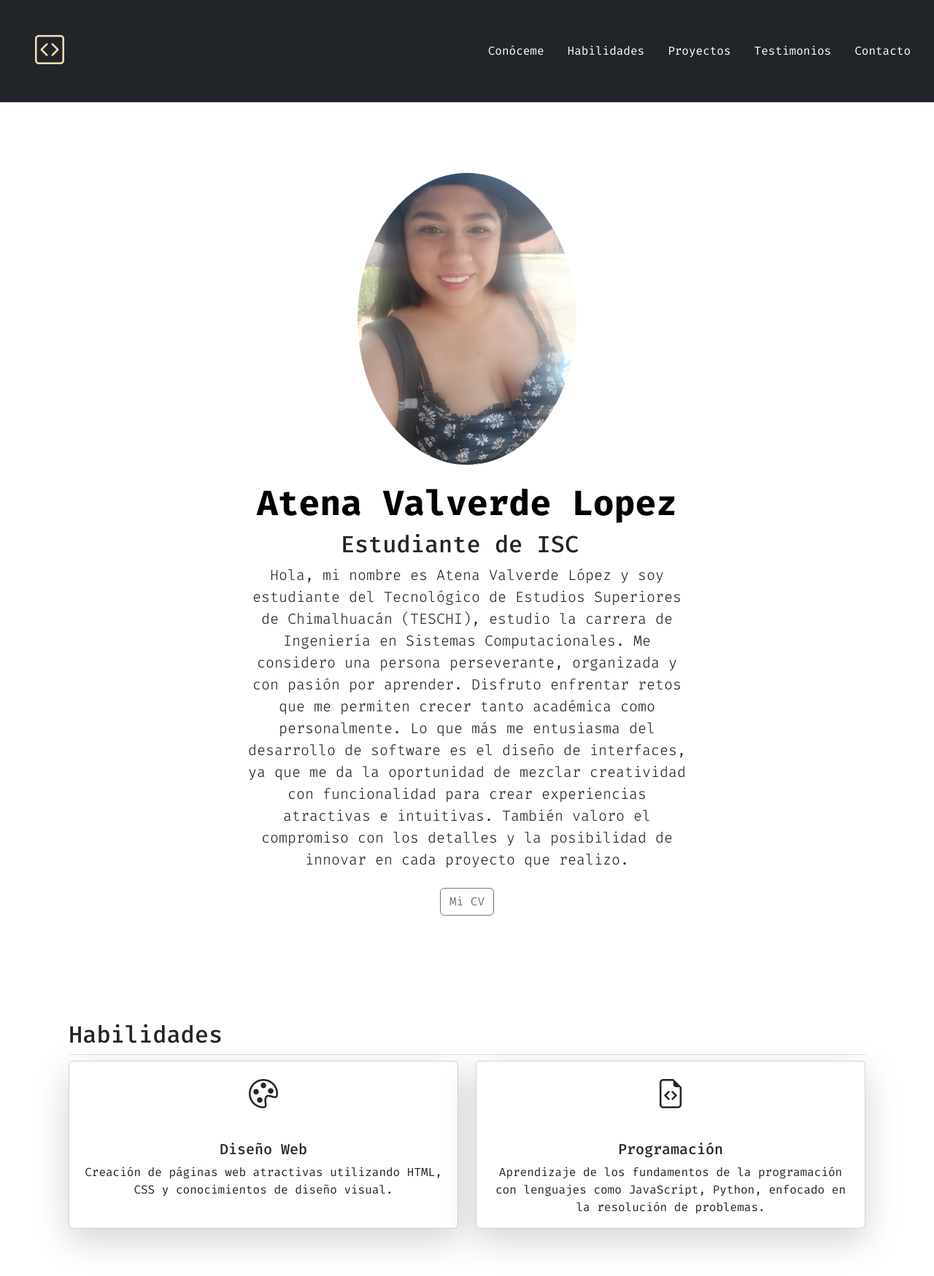
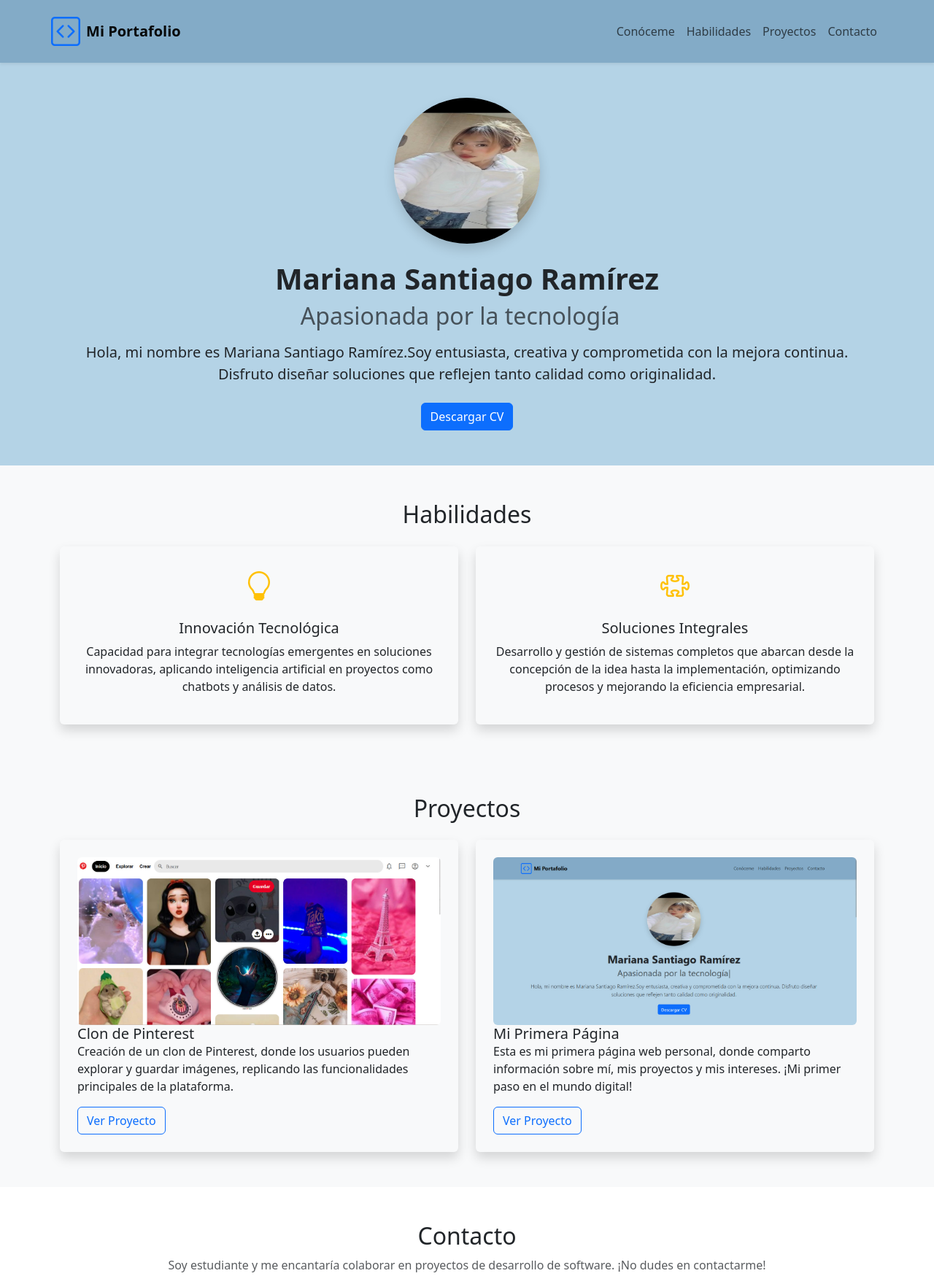
Before and after one commit to ateval/Proyecto, a plain HTML site: page index.html in a window 1280 px wide. Shown: the top 1749 px of the page at 73% size. Drawn offline with nearby package versions, Linux system fonts and the light colour scheme.

Commit message:
first commit

```diff
--- a/index.html
+++ b/index.html
@@ -4,131 +4,139 @@
 <head>
     <meta charset="UTF-8">
     <meta name="viewport" content="width=device-width, initial-scale=1.0">
-    <!-- CDN bootstrap -->
+    <link rel="stylesheet" href="styles.css">
+
+    <!-- Bootstrap CDN -->
     <link href="https://cdn.jsdelivr.net/npm/bootstrap@5.3.3/dist/css/bootstrap.min.css" rel="stylesheet"
         integrity="sha384-QWTKZyjpPEjISv5WaRU9OFeRpok6YctnYmDr5pNlyT2bRjXh0JMhjY6hW+ALEwIH" crossorigin="anonymous">
-    <!-- CDN Iconos -->
+    <!-- Iconos -->
     <link rel="stylesheet" href="https://cdn.jsdelivr.net/npm/bootstrap-icons@1.11.3/font/bootstrap-icons.min.css">
-    <!-- tipo de fuente -->
+    <!-- Fuente personalizada -->
     <link rel="preconnect" href="https://fonts.googleapis.com">
     <link rel="preconnect" href="https://fonts.gstatic.com" crossorigin>
     <link href="https://fonts.googleapis.com/css2?family=Fira+Code:wght@300..700&display=swap" rel="stylesheet">
-    <!-- favicon -->
+    <!-- Favicon -->
     <link rel="shortcut icon" href="/assets/img/code-square.svg" type="image/x-icon">
-    <!-- hoja estilos -->
-    <link rel="stylesheet" href="styles.css">
-    <title>Atena Valverde Lopez</title>
+    <style>
+        body {
+            background-color: #b4d3e6; /* Fondo claro */
+        }
+
+        header {
+            background-color: #83abc7; /* Tono azul claro para la barra superior */
+        }
+
+        .navbar-brand span {
+            color: #060707; /* Texto del logo en azul */
+        }
+    </style>
+    <title>Mi Portafolio - Mariana Santiago Ramírez</title>
 </head>
 
 <body>
-    <!-- menu-var -->
-    <header class="header">
-        <div class="px-3 py-2 text-bg-dark border-bottom">
-            <div class="d-flex flex-wrap align-items-center justify-content-center justify-content-lg-start">
-                <a href="/" class="d-flex align-items-center my-2 my-lg-0 me-lg-auto">
-                    <i id="item" class="bi bi-code-square p-4 fs-1 m-2"></i>
+    <!-- Menú de navegación -->
+    <header class="shadow-sm">
+        <nav class="navbar navbar-expand-lg navbar-light container">
+            <a class="navbar-brand d-flex align-items-center" href="#">
+                <i class="bi bi-code-square fs-1 me-2 text-primary"></i>
+                <span class="fw-bold">Mi Portafolio</span>
             </a>
-                <ul class="nav col-12 col-lg-auto my-2 justify-content-center my-md-0 text-small">
-                    <li><a href="#presentacion" class="nav-link">Conóceme</a></li>
-                    <li><a href="#habilidades" class="nav-link">Habilidades</a></li>
-                    <li><a href="#proyectos" class="nav-link">Proyectos</a></li>
-                    <li><a href="#testimonios" class="nav-link">Testimonios</a></li>
-                    <li><a href="#contacto" class="nav-link">Contacto</a></li>
+            <button class="navbar-toggler" type="button" data-bs-toggle="collapse" data-bs-target="#navbarNav"
+                aria-controls="navbarNav" aria-expanded="false" aria-label="Toggle navigation">
+                <span class="navbar-toggler-icon"></span>
+            </button>
+            <div class="collapse navbar-collapse justify-content-end" id="navbarNav">
+                <ul class="navbar-nav">
+                    <li class="nav-item"><a class="nav-link" href="#presentacion">Conóceme</a></li>
+                    <li class="nav-item"><a class="nav-link" href="#habilidades">Habilidades</a></li>
+                    <li class="nav-item"><a class="nav-link" href="#proyectos">Proyectos</a></li>
+                    <li class="nav-item"><a class="nav-link" href="#contacto">Contacto</a></li>
                 </ul>
             </div>
-        </div>
+        </nav>
     </header>
 
-    <!-- presentación -->
-    <main>
-        <div class="hero" id="presentacion">
-            <div class="px-4 py-5 my-5 text-center">
-                <img class="d-block mx-auto mb-4 rounded-circle"
-                     src="assets/img/ate.jpeg"
-                     alt="Atena Valverde Lopez"
-                     style="width: 300px; height: 400px;">
-                <h1 class="display-5 fw-bold text-body-emphasis">Atena Valverde Lopez</h1>
-                <!-- Texto animado -->
-                <h2 id="app"></h2>
-                <div class="col-lg-6 mx-auto">
-                    <p class="lead mb-4">Hola, mi nombre es Atena Valverde López y soy estudiante del Tecnológico de Estudios Superiores de Chimalhuacán (TESCHI), estudio la carrera de Ingeniería en Sistemas Computacionales.
-                        Me considero una persona perseverante, organizada y con pasión por aprender. Disfruto enfrentar retos que me permiten crecer tanto académica como personalmente. Lo que más me entusiasma del desarrollo de
-                        software es el diseño de interfaces, ya que me da la oportunidad de mezclar
-                        creatividad con funcionalidad para crear experiencias atractivas e intuitivas.
-                        También valoro el compromiso con los detalles y la posibilidad de innovar en cada proyecto que realizo.</p>
-                    <button type="button" class="btn btn-outline-secondary">Mi CV</button>
+    <!-- Sección de presentación -->
+    <main class="text-dark">
+        <section class="py-5 text-center" id="presentacion">
+            <div class="container">
+                <img class="rounded-circle shadow mb-4" src="assets/img/yo.jpeg" alt="Mariana Santiago Ramírez"
+                    style="width: 200px; height: 200px;">
+                <h1 class="fw-bold">Mariana Santiago Ramírez</h1>
+                <h2 id="app" class="text-muted mb-3"></h2>
+                <p class="lead">Hola, mi nombre es Mariana Santiago Ramírez.Soy entusiasta, creativa y comprometida
+                    con la mejora continua. Disfruto diseñar soluciones que reflejen tanto calidad como originalidad.</p>
+                <a href="#" class="btn btn-primary mt-2">Descargar CV</a>
+            </div>
+        </section>
+
+       <!-- Habilidades -->
+<section id="habilidades" class="py-5 bg-light">
+    <div class="container">
+        <h2 class="text-center mb-4">Habilidades</h2>
+        <div class="row text-center">
+            <div class="col-md-6">
+                <div class="p-4 shadow rounded">
+                    <i class="bi bi-lightbulb fs-1 text-warning"></i>
+                    <h5 class="mt-3">Innovación Tecnológica</h5>
+                    <p>Capacidad para integrar tecnologías emergentes en soluciones innovadoras, aplicando inteligencia artificial en proyectos como chatbots y análisis de datos.</p>
+                </div>
+            </div>
+            <div class="col-md-6">
+                <div class="p-4 shadow rounded">
+                    <i class="bi bi-puzzle fs-1 text-warning"></i>
+                    <h5 class="mt-3">Soluciones Integrales</h5>
+                    <p>Desarrollo y gestión de sistemas completos que abarcan desde la concepción de la idea hasta la implementación, optimizando procesos y mejorando la eficiencia empresarial.</p>
                 </div>
             </div>
         </div>
-
-<!-- Nueva sección de habilidades -->
-<div id="habilidades" class="habilidades container px-4 py-5">
-  <h2 class="pb-2 border-bottom">Habilidades</h2>
+    </div>
+</section>
+<!-- Proyectos -->
+<section id="proyectos" class="py-5 bg-light">
+    <div class="container">
+        <h2 class="text-center mb-4">Proyectos</h2>
         <div class="row row-cols-1 row-cols-md-2 g-4">
             <div class="col">
-          <div class="card h-100 text-center shadow-lg hover-shadow">
-              <i class="bi bi-palette fs-1 py-3"></i>
+                <div class="p-4 shadow rounded h-100">
+                    <img src="/assets/img/mi_pinterest.jpeg" class="card-img-top rounded" alt="Clon de Pinterest">
                     <div class="card-body">
-                  <h5 class="card-title">Diseño Web </h5>
-                  <p class="card-text">Creación de páginas web atractivas utilizando HTML, CSS y conocimientos de diseño visual.</p>
+                        <h5 class="card-title">Clon de Pinterest</h5>
+                        <p class="card-text">Creación de un clon de Pinterest, donde los usuarios pueden explorar y guardar imágenes, replicando las funcionalidades principales de la plataforma.</p>
+                        <a href="https://mari1702.github.io/Pin_mari/" target="_blank" class="btn btn-outline-primary">Ver Proyecto</a>
                     </div>
                 </div>
             </div>
             <div class="col">
-          <div class="card h-100 text-center shadow-lg hover-shadow">
-              <i class="bi bi-file-earmark-code fs-1 py-3"></i>
+                <div class="p-4 shadow rounded h-100">
+                    <img src="/assets/img/mi_portafolio.jpeg" class="card-img-top rounded" alt="Mi Página">
                     <div class="card-body">
-                  <h5 class="card-title">Programación </h5>
-                  <p class="card-text">Aprendizaje de los fundamentos de la programación con lenguajes como JavaScript, Python, enfocado en la resolución de problemas.</p>
+                        <h5 class="card-title">Mi Primera Página</h5>
+                        <p class="card-text">Esta es mi primera página web personal, donde comparto información sobre mí, mis proyectos y mis intereses. ¡Mi primer paso en el mundo digital!</p>
+                        <a href="" target="_blank" class="btn btn-outline-primary">Ver Proyecto</a>
                     </div>
                 </div>
             </div>
         </div>
     </div>
+</section>
 
-<!-- Nueva sección de proyectos -->
-<div id="proyectos" class="proyectos container my-5">
-  <h2 class="pb-2 border-bottom">Proyectos</h2>
-  <div class="row row-cols-1 row-cols-md-3 g-4">
-      <div class="col">
-          <div class="card h-100 shadow-lg hover-shadow">
-              <img src="/assets/img/clon_p.jpeg" class="card-img-top rounded" alt="Clon de Pinterest">
-              <div class="card-body">
-                  <h5 class="card-title">Clon de Pinterest</h5>
-                  <p class="card-text">Desarrollo de un proyecto, donde la finalidad fue replicar pinterest.</p>
-                  <a href=" https://ateval.github.io/Portafolio/" target="_blank" class="btn btn-outline-primary">Ver Proyecto</a>
-              </div>
-          </div>
-      </div>
-      <div class="col">
-          <div class="card h-100 shadow-lg hover-shadow">
-              <img src="/assets/img/PrimeraPagina.png" class="card-img-top rounded" alt="Mi primera página web">
-              <div class="card-body">
-                  <h5 class="card-title">DjangoAPI</h5>
-                  <p class="card-text">Mi prier proyecto usando github y Django.</p>
-                  <a href="https://github.com/ateval/DjangoAPI.git" target="_blank" class="btn btn-outline-primary">Ver Proyecto</a>
-              </div>
-          </div>
-      </div>
-  </div>
-</div>
+
 
         <!-- Contacto -->
-        <div id="contacto" class="container my-5 text-center">
-            <div class="p-4 border rounded-3 bg-light">
-                <h2 class="mb-4">Contacto</h2>
-                <p class="mb-4">"Soy estudiante y me encantaría colaborar en proyectos de desarrollo de software. ¡No dudes en contactarme!".</p>
-                <a href="mailto:atenavalop05@gmail.com" class="btn btn-outline-secondary">Contactame</a>
+        <section id="contacto" class="py-5 text-center bg-white">
+            <div class="container">
+                <h2>Contacto</h2>
+                <p class="text-muted">Soy estudiante y me encantaría colaborar en proyectos de desarrollo de software. ¡No dudes en contactarme!</p>
+                <a href="mailto:marianasantiago708@gmail.com" class="btn btn-outline-secondary">Contáctame</a>
             </div>
-        </div>
+        </section>
     </main>
 
     <!-- Footer -->
-    <footer class="py-4 bg-dark text-light">
-        <div class="container text-center">
-            <p class="mb-1">&copy; 2024 Atena Valverde López</p>
+    <footer class="py-3 bg-dark text-light text-center">
+        <p>&copy; 2024 Mariana Santiago Ramírez</p>
         <p>Creado durante el Bootcamp de <a href="https://tecnolochicas.mx/" class="text-decoration-none text-light">TecnolochicasPro</a></p>
-        </div>
     </footer>
 
     <!-- Scripts -->
--- a/main.js
+++ b/main.js
@@ -5,13 +5,13 @@ document.addEventListener("DOMContentLoaded", function() {
         loop: true
     });
 
-    typewriter.typeString('Estudiante de ISC')
+    typewriter.typeString('Apasionada por la tecnología')
     .pauseFor(2500)
     .deleteAll()
-        .typeString('Si puedes soñarlo, puedes hacerlo...')
+    .typeString('Transformando ideas en soluciones...')
     .pauseFor(2500)
     .deleteAll()
-        .typeString('<strong>Comenzó como un sueño!</strong>')
+    .typeString('<strong>El futuro está en tus manos!</strong>')
     .pauseFor(2500)
     .start();
 });
```
Also changed, not shown: styles.css (+10 -1 lines), assets/img/ate.jpeg (deleted), assets/img/clon_p.jpeg (deleted), assets/img/mi_pinterest.jpeg (added), assets/img/mi_portafolio.jpeg (added), assets/img/yo.jpeg (added), 1 other file. Lines whose indentation alone changed are shown as unchanged.
